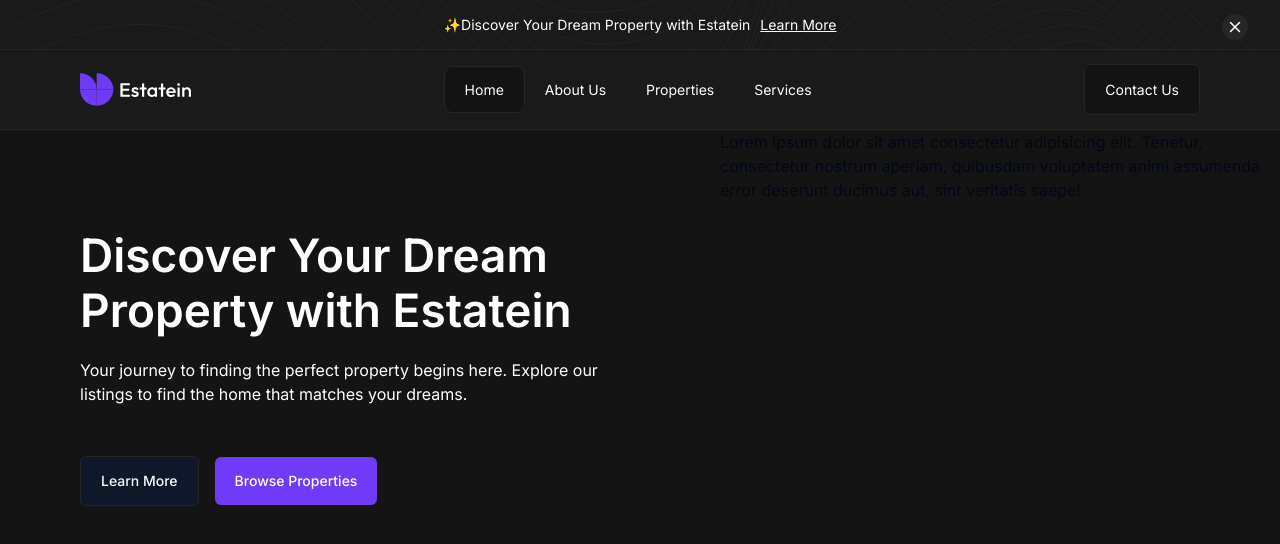
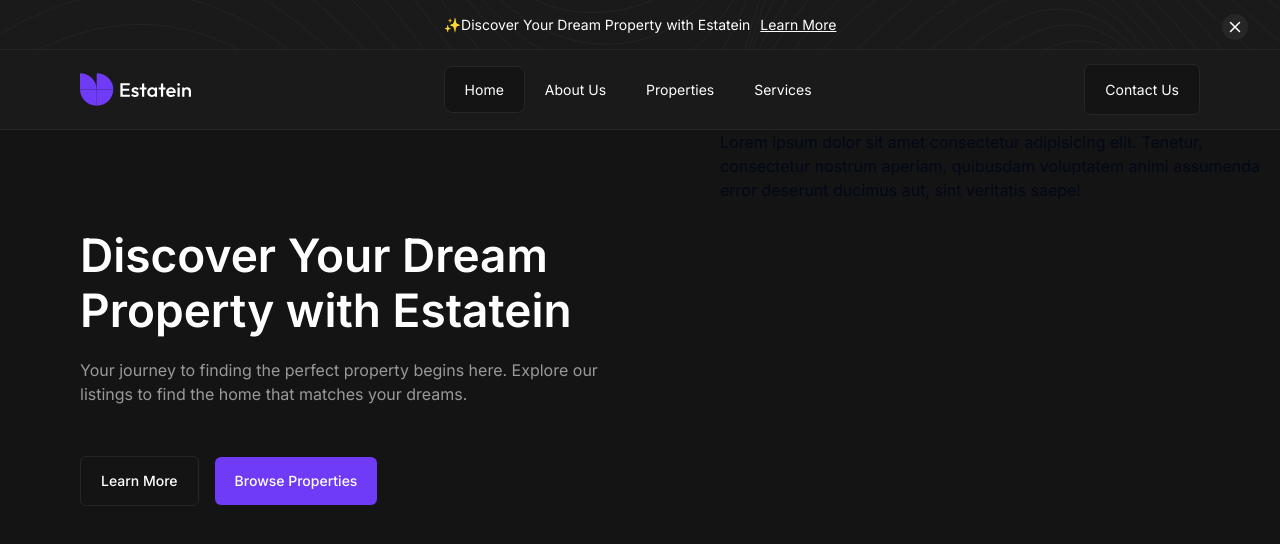
Before and after one commit to TheShagwell/real-estate-ui, a Next.js app: page /about-us in a window 1280 px wide. Shown: the top 544 px of the page. Built offline with nearby package versions, Linux system fonts and the light colour scheme.

Commit message:
Updated...

```diff
--- a/app/components/Hero.tsx
+++ b/app/components/Hero.tsx
@@ -10,11 +10,11 @@ export default function Hero({}: Props) {
             <div className="flex flex-col w-[43.125rem] h-full pt-[6.125rem] ml-20">
                 <div className="flex flex-col w-full text-white">
                     <h2 className='text-[2.875rem] font-semibold leading-[120%] mb-5'>Discover Your Dream Property with Estatein</h2>
-                    <p>Your journey to finding the perfect property begins here. Explore our listings to find the home that matches your dreams.</p>
+                    <p className='text-[#999]'>Your journey to finding the perfect property begins here. Explore our listings to find the home that matches your dreams.</p>
                 </div>
                 <div className="flex items-center gap-4 mt-[3.125rem]">
-                    <Button size='esbutton' className='border border-solid !bg-none border-[#262626]'>Learn More</Button>
-                    <Button size='esbutton' variant='purple'>Browse Properties</Button>
+                    <Button size='esbutton' variant='estateinbgOutline'>Learn More</Button>
+                    <Button size='esbutton' variant='estateinbg'>Browse Properties</Button>
                 </div>
             </div>
             <div className="h-full w-[43.125rem]">
--- a/components/ui/button.tsx
+++ b/components/ui/button.tsx
@@ -14,7 +14,8 @@ const buttonVariants = cva(
           "bg-destructive text-destructive-foreground hover:bg-destructive/90",
         outline:
           "border border-input bg-background hover:bg-accent hover:text-accent-foreground",
-        purple: "bg-[#703BF7] text-white",
+        estateinbg: "bg-[#703BF7] text-white",
+        estateinbgOutline: "text-white  border border-solid border-[#262626]",
         secondary:
           "bg-secondary text-secondary-foreground hover:bg-secondary/80",
         ghost: "hover:bg-accent hover:text-accent-foreground",
```
